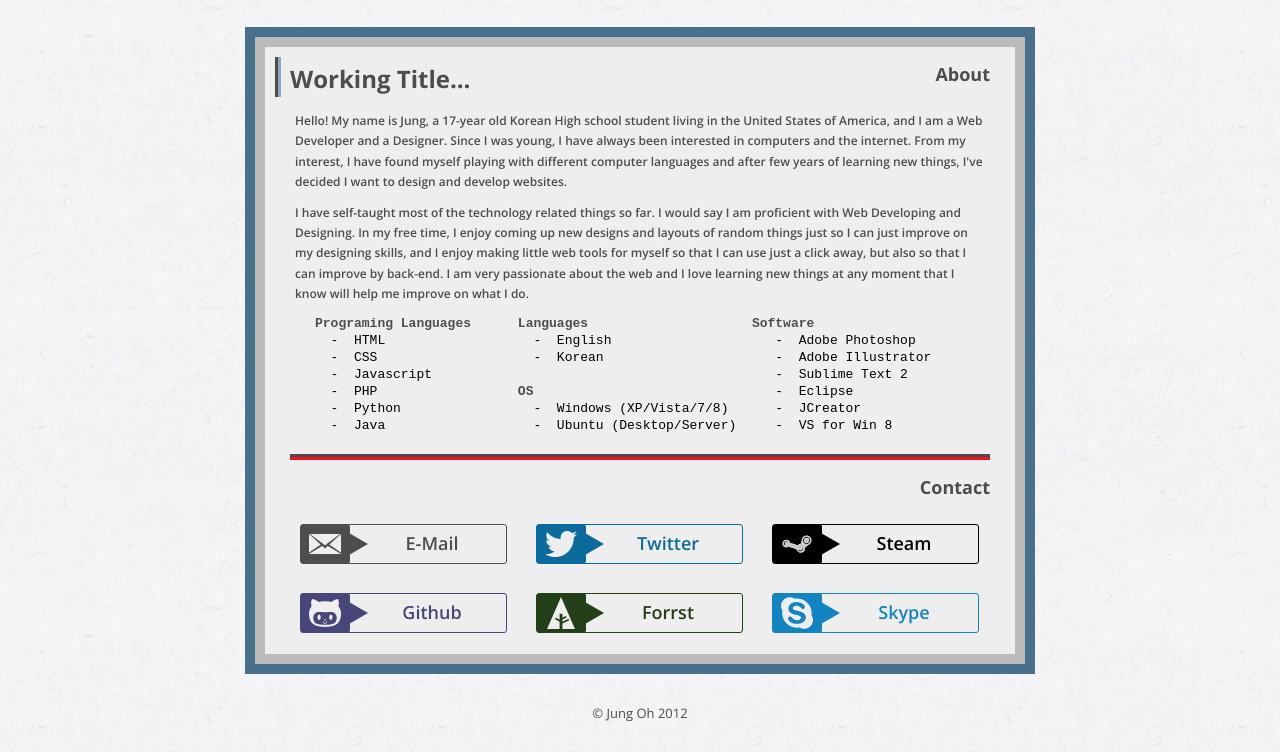
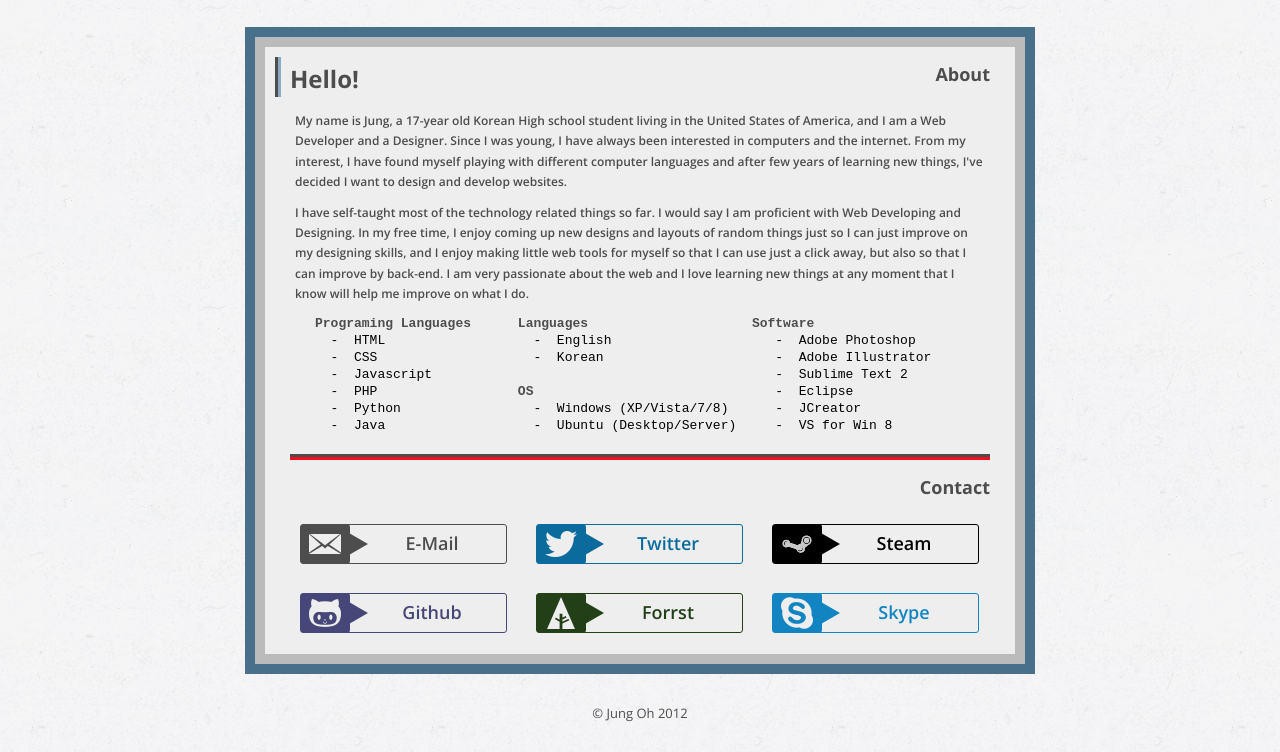
Before and after one commit to jung35/Jung3o, a plain HTML site: page index.html in a window 1280 px wide. Shown: the part 85-837 px from the top of the page. Drawn offline with nearby package versions, Linux system fonts and the light colour scheme.

Commit message:
"Working Title" souns bad. Making client page

```diff
--- a/index.html
+++ b/index.html
@@ -21,8 +21,8 @@
 				--></div>
 			</div>
 			<div id="body">
-				<h1>Working Title...</h1><h2>About</h2>
-				<p>Hello! My name is Jung, a 17-year old Korean High school student living in the United States of America, and I am a Web Developer and a Designer. Since I was young, I have always been interested in computers and the internet. From my interest, I have found myself playing with different computer languages and after few years of learning new things, I've decided I want to design and develop websites.</p>
+				<h1>Hello!</h1><h2>About</h2>
+				<p>My name is Jung, a 17-year old Korean High school student living in the United States of America, and I am a Web Developer and a Designer. Since I was young, I have always been interested in computers and the internet. From my interest, I have found myself playing with different computer languages and after few years of learning new things, I've decided I want to design and develop websites.</p>
 
 				<p>I have self-taught most of the technology related things so far. I would say I am proficient with Web Developing and Designing. In my free time, I enjoy coming up new designs and layouts of random things just so I can just improve on my designing skills, and I enjoy making little web tools for myself so that I can use just a click away, but also so that I can improve by back-end. I am very passionate about the web and I love learning new things at any moment that I know will help me improve on what I do.</p>
 
```
Also changed, not shown: 1 other file.
